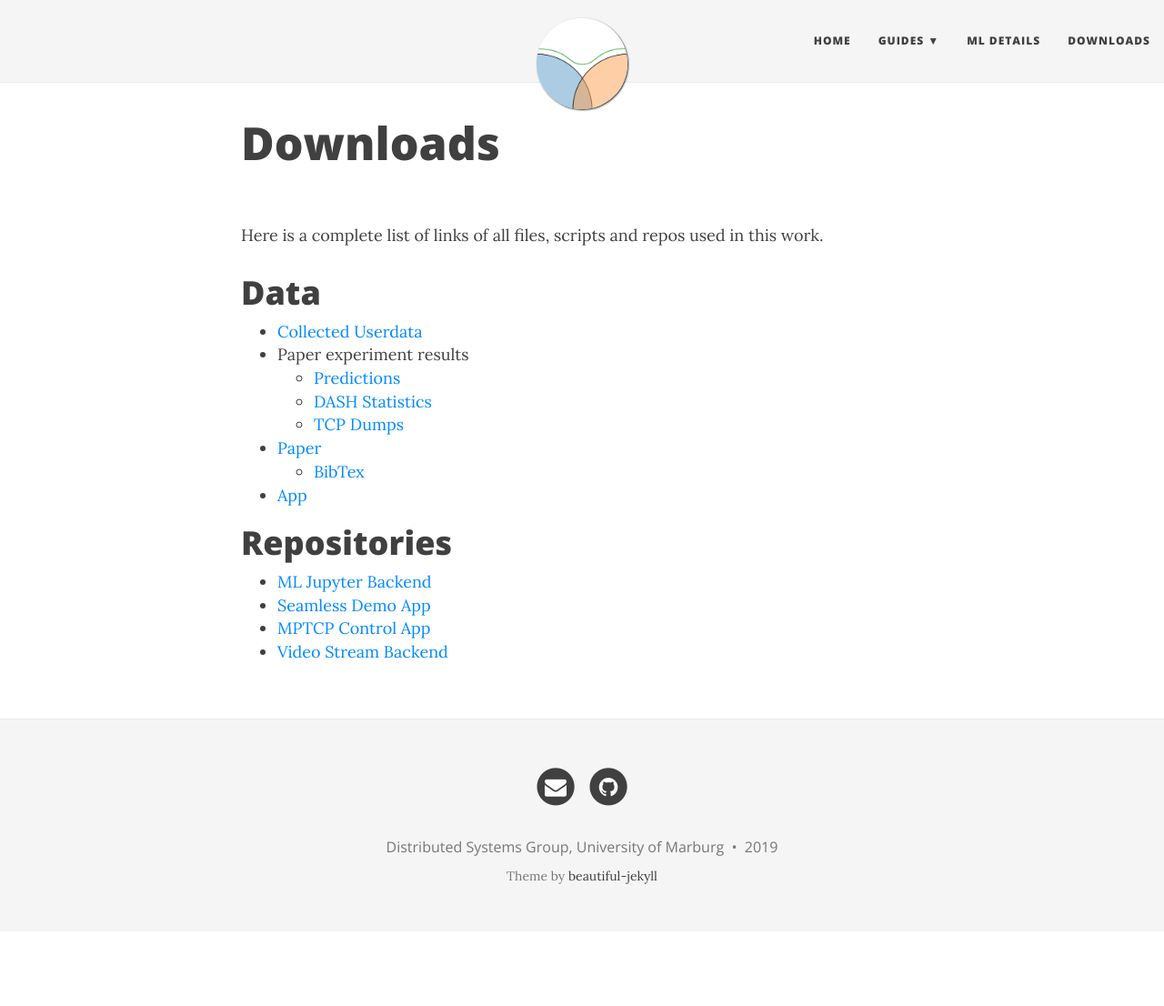
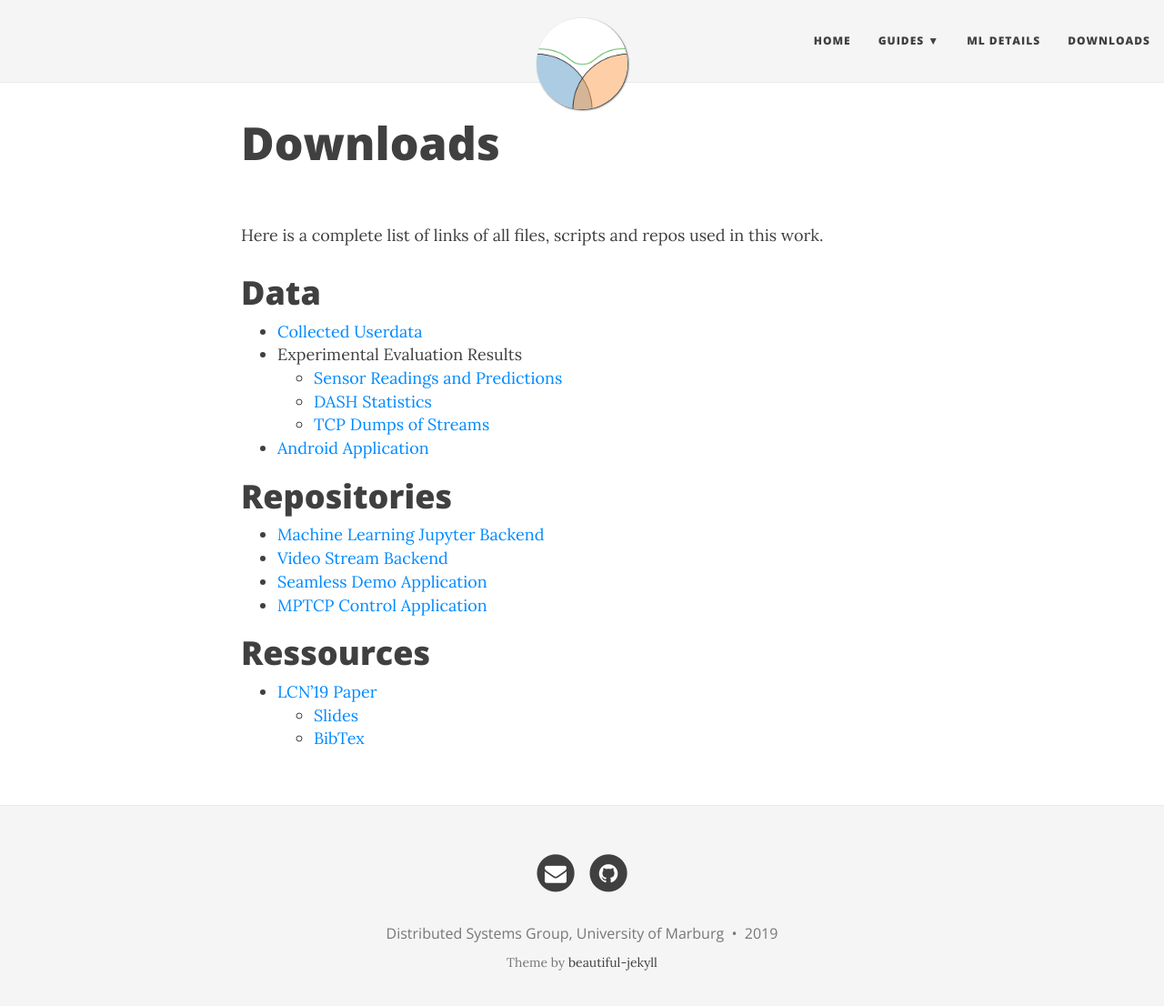
Before and after one commit to umr-ds/seamcon, a Jekyll site: the page built from downloads.md, in a window 1280 px wide and 1119 px high. Shown: the top 1106 px of the window at 91% size. Built offline with Jekyll 4.4.1, drawn with Linux system fonts in a browser that asks for light colours; nearby versions of some CDN libraries.

Commit message:
linked slides and paper

```diff
--- a/downloads.md
+++ b/downloads.md
@@ -8,17 +8,21 @@ Here is a complete list of links of all files, scripts and repos used in this wo
 # Data
 
 * [Collected Userdata](https://ds.mathematik.uni-marburg.de/seamcon/seamcon_userdata.tar.gz)
-* Paper experiment results
-    * [Predictions](https://ds.mathematik.uni-marburg.de/seamcon/seamcon_predictions_paper.tar.gz)
+* Experimental Evaluation Results
+    * [Sensor Readings and Predictions](https://ds.mathematik.uni-marburg.de/seamcon/seamcon_predictions_paper.tar.gz)
     * [DASH Statistics](https://ds.mathematik.uni-marburg.de/seamcon/seamcon_dashsstats_paper.tar.gz)
-    * [TCP Dumps](https://ds.mathematik.uni-marburg.de/seamcon/seamcon_tcpdump_paper.tar.gz)
-* [Paper]()
-    * [BibTex]()
-* [App]()
+    * [TCP Dumps of Streams](https://ds.mathematik.uni-marburg.de/seamcon/seamcon_tcpdump_paper.tar.gz)
+* [Android Application](https://github.com/umr-ds/seamcon-SeamlessDemo/releases)
 
 # Repositories
 
-* [ML Jupyter Backend](https://github.com/umr-ds/seamcon-learning-wifi-loss)
-* [Seamless Demo App](https://github.com/umr-ds/seamcon-SeamlessDemo)
-* [MPTCP Control App](https://github.com/umr-ds/seamcon-mptcpcontol)
+* [Machine Learning Jupyter Backend](https://github.com/umr-ds/seamcon-learning-wifi-loss)
 * [Video Stream Backend](https://github.com/umr-ds/seamcon-videostream)
+* [Seamless Demo Application](https://github.com/umr-ds/seamcon-SeamlessDemo)
+* [MPTCP Control Application](https://github.com/umr-ds/seamcon-mptcpcontol)
+
+# Ressources
+
+* [LCN'19 Paper](./img/hoechst2019learning.pdf)
+	* [Slides](./img/hoechst2017learning-slides.pdf)
+	* [BibTex](./img/hoechst2019learning.bib)
```
Also changed, not shown: 2 other files.
